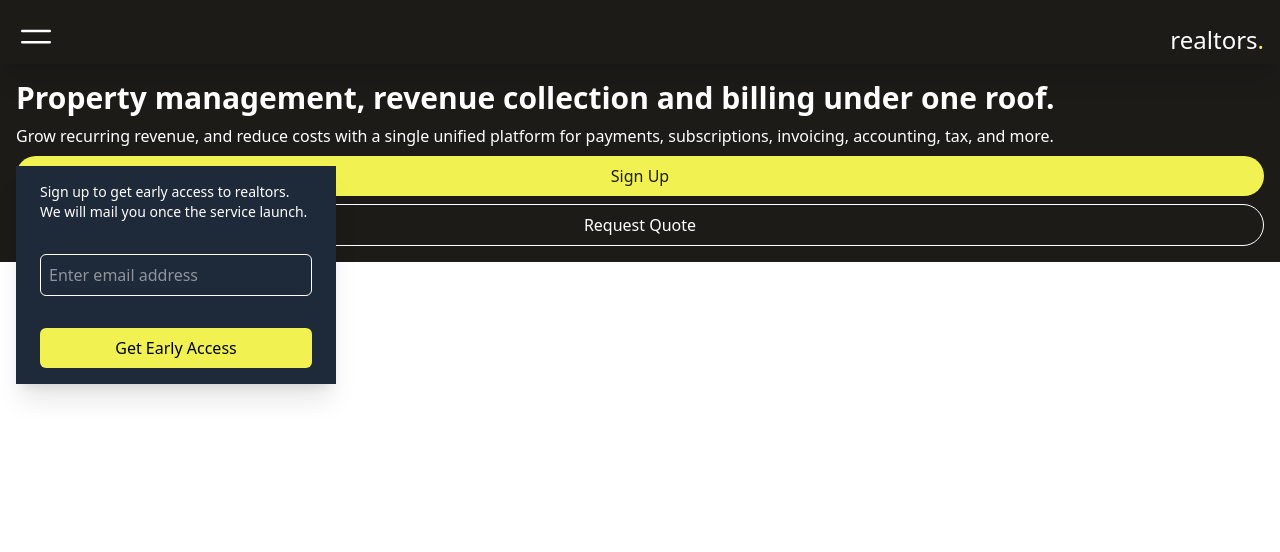
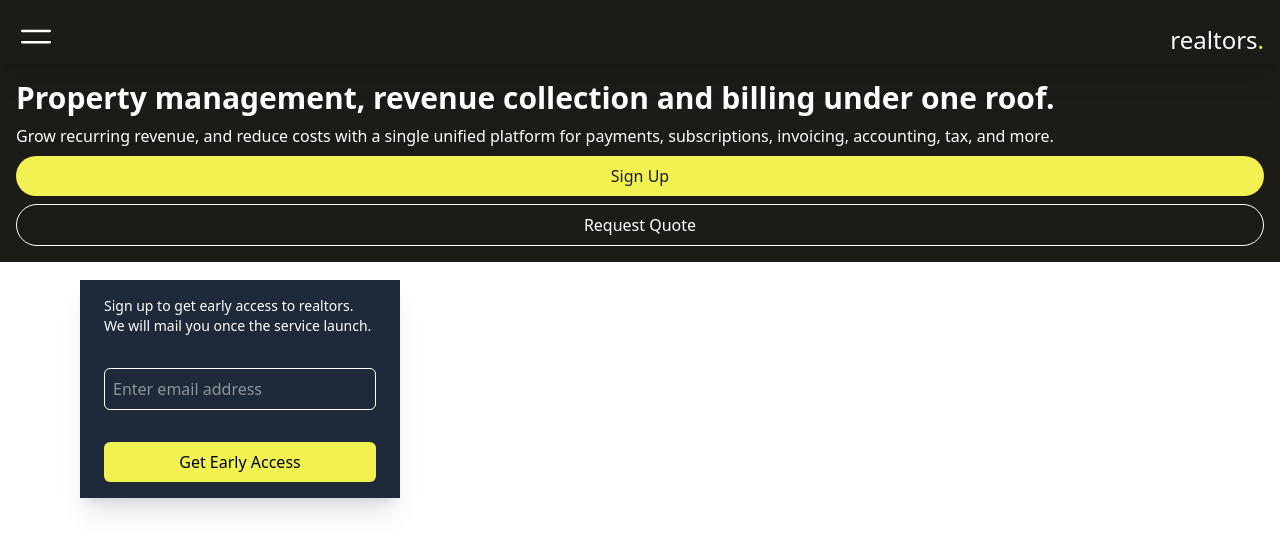
Before and after one commit to pacheko-ke/realtor, a React (Vite) app: page / in a window 1280 px wide. Shown: the top 552 px of the page. Built offline with nearby package versions, Linux system fonts and the light colour scheme.

Commit message:
reduce horizontal margin on early access form

```diff
--- a/src/components/Home.jsx
+++ b/src/components/Home.jsx
@@ -19,7 +19,7 @@ export default function Home() {
     }
 
     return (
-        <div className='flex flex-col '>
+        <div className='flex flex-col relative '>
             <div className='flex flex-col bg-[#1c1b18] text-white text-left px-4 gap-2 py-4 pt-20'>
                 <motion.h1 initial={{ opacity: 0 }} animate={{ opacity: 1 }} transition={{ duration: 1, }} className=' text-3xl font-bold'>Property management, revenue collection and billing under one roof.</motion.h1>
                 <motion.p initial={{ x: 500 }} animate={{ x: 0 }} transition={{ duration: 0.5 }}>Grow recurring revenue, and reduce costs with a single unified platform for payments, subscriptions, invoicing, accounting, tax, and more.</motion.p>
--- a/src/components/core/EarlyAccess.jsx
+++ b/src/components/core/EarlyAccess.jsx
@@ -3,7 +3,7 @@ import { motion } from 'motion/react'
 
 export default function Newsletter(props) {
   return (
-    <motion.div className='flex gap-4 shadow-xl flex-col mx-4 z-10 -mt-24  md:w-1/4 md:gap-8 align-right bg-gray-800 px-6 py-4 text-white' initial={{ y: 500 }} animate={{ y: 0 }} transition={{ duration: 2, delay: 2 }}>
+    <motion.div className='flex gap-4 shadow-xl flex-col right-20 left-20 top-[35vh] align-center z-10   md:w-1/4 md:gap-8 align-right bg-gray-800 px-6 py-4 text-white absolute' initial={{ y: 500 }} animate={{ y: 0 }} transition={{ duration: 2, delay: 2 }}>
       <p className="text-sm">Sign up to get early access to realtors. We will mail you once the service launch.  </p>
       <input type="email" placeholder='Enter email address' className='border pl-2 py-2 rounded-md invalid:border-red-500 invalid:border-2 text-white' />
       <button className='bg-[#F1F252] py-2 rounded-md text-black'>Get Early Access</button>
```
